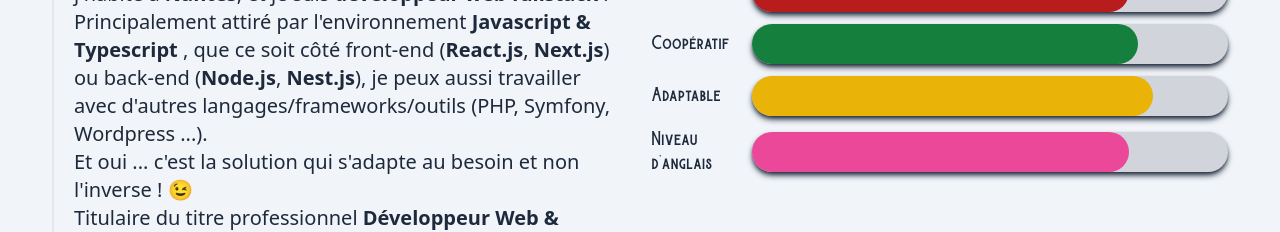
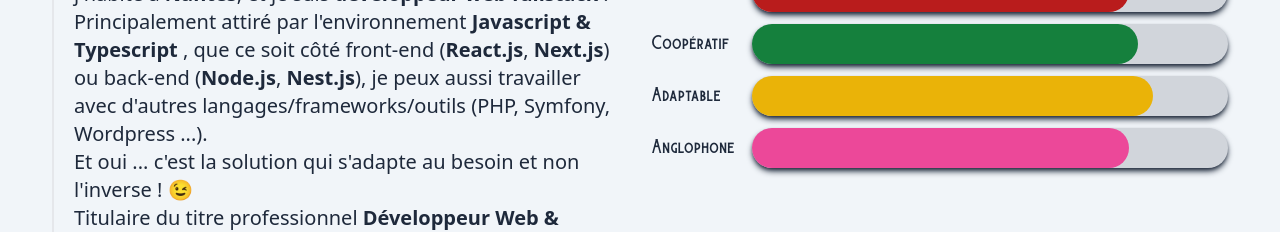
Before and after one commit to samyleedev/samyleedev-portfolio, a Next.js app: page / in a window 1280 px wide. Shown: the part 1220-1452 px from the top of the page. Built offline with nearby package versions, Linux system fonts and the light colour scheme.

Commit message:
edit soft-skills

```diff
--- a/pages/index.js
+++ b/pages/index.js
@@ -222,7 +222,7 @@ export default function Home() {
 
                   <div className="flex flex-row justify-center items-center">
                     <p className="w-28 text-slate-800 dark:text-slate-50 font-burtons bold mr-2">
-                      Niveau d&apos;anglais
+                      Anglophone
                     </p>
                     <div className="relative w-full h-10 rounded-full bg-gray-300 overflow-hidden shadow-md shadow-slate-800">
                       <div className="absolute top-0 -left-1 h-full w-[80%]  bg-pink-500 rounded-full"></div>
```
